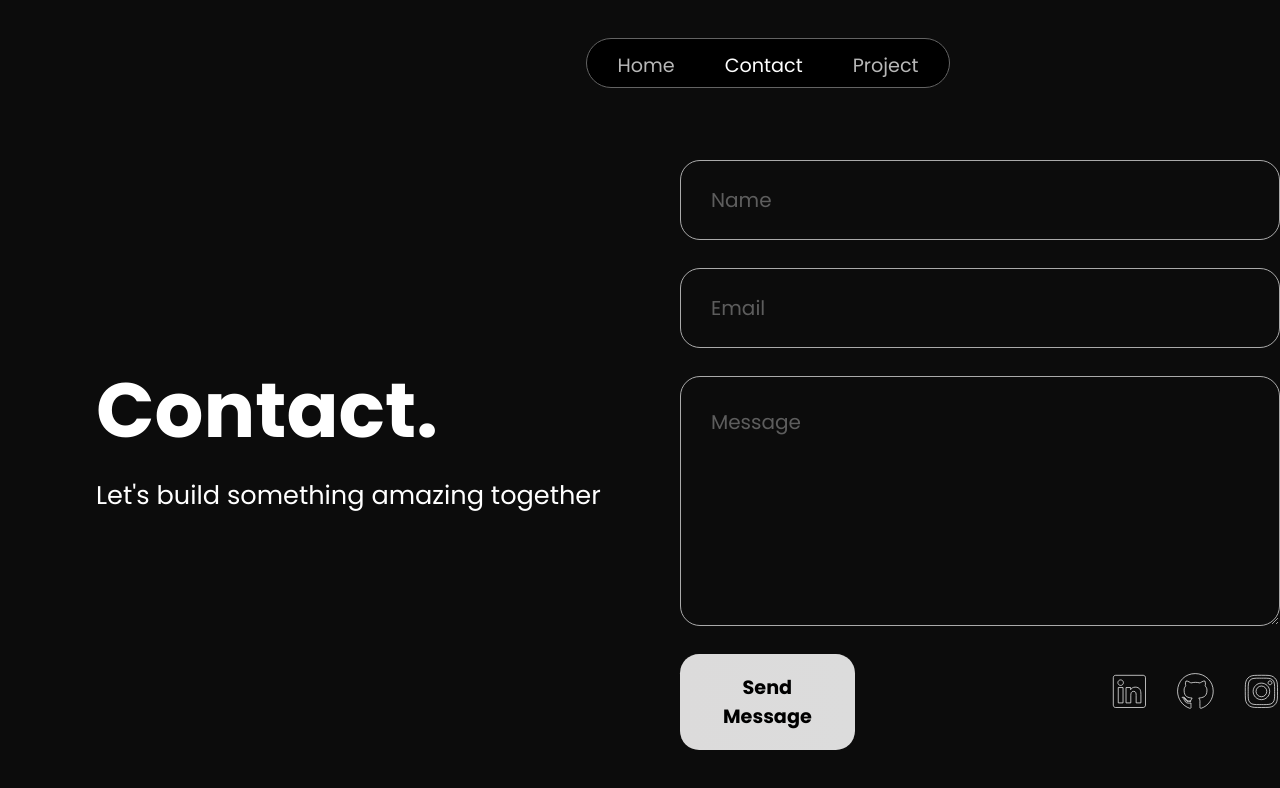
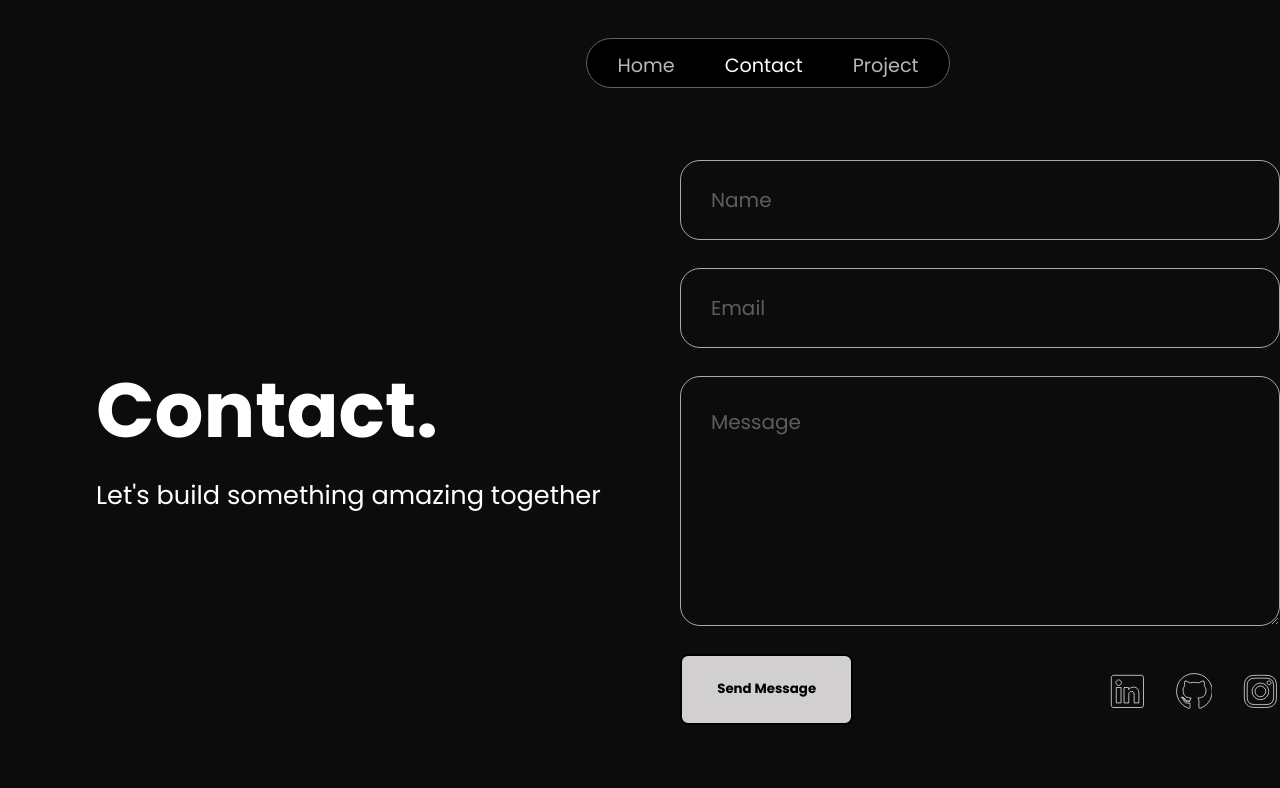
Before and after one commit to RijansPatoliya/Rijans_Portfolio, a React (Vite) app in the folder Frontend/: page /contact in a window 1280 px wide. Shown: the top 788 px of the page. Built offline with nearby package versions, Linux system fonts and the light colour scheme.

Commit message:
fixed css issue

```diff
--- a/Frontend/src/Pages/Contact/Contact.css
+++ b/Frontend/src/Pages/Contact/Contact.css
@@ -58,48 +58,21 @@ input, textarea {
     padding: 1em;
   }
 
-  button {
-    background: linear-gradient(to right, #dcdbdb, #dcdcdc);
-    color: #0c0c0c;
-    font-size: 1.2em;
-    font-weight: 700;
-    padding: 1em 2em;
-    border: none;
-    border-radius: 1em;
-    cursor: pointer;
-    transition: all 0.3s ease-in-out;
-    box-shadow: 0 0 0 transparent;
-    position: relative;
-    overflow: hidden;
-  }
 
-  button::before {
-    content: "";
-    position: absolute;
-    top: 0;
-    left: -100%;
-    width: 100%;
-    height: 100%;
-    background: linear-gradient(to right, #3d3d3d, #808992);
-    transition: all 0.4s ease-in-out;
-    z-index: 0;
-  }
+  .contact-button {
+  background-color: rgb(209, 207, 207);
+  padding: 10px 20px;
+  border: 2px solid black;
+  border-radius: 8px;
+  font-weight: bold;
+  cursor: pointer;
+  width: 13em;
+  transition: background-color 0.3s ease, color 0.3s ease;
+}
 
-  button:hover::before {
-    left: 0;
-  }
-
-  button p {
-    position: relative;
-    z-index: 1;
-    margin: 0;
-    transition: color 0.3s ease;
-    color: #000000  ;
-  }
-
-  button:hover p {
-    color: rgb(235, 234, 234);
-  }
+.contact-button p{
+  color: black;
+}
 
 
 .flex-icone{
--- a/Frontend/src/Pages/Contact/Contact.jsx
+++ b/Frontend/src/Pages/Contact/Contact.jsx
@@ -72,7 +72,7 @@ const Contact = () => {
               required
             ></textarea>
             <div className="flex-icone">
-            <button type="submit"><p>Send Message</p></button>
+            <button className="contact-button" type="submit"><p>Send Message</p></button>
             <div className="icone">
             <a href="https://www.linkedin.com/in/rijans-patoliya/"><FaLinkedin /></a>
             <a href="https://github.com/RijansPatoliya"><FaGithub /></a>
--- a/Frontend/src/Pages/Projects/Projects.jsx
+++ b/Frontend/src/Pages/Projects/Projects.jsx
@@ -32,7 +32,7 @@ function Projects() {
   const fetchProjects = async () => {
     setLoading(true);
     try {
-      const response = await axios.get("https://rijans-portfolio.onrender.com/api/projects/allProjects");
+      const response = await axios.get("  http://localhost:3000/api/projects/allProjects");
 
       const filteredProjects = response.data.filter(project => {
         if (activeCategory === "All") return true;
```
